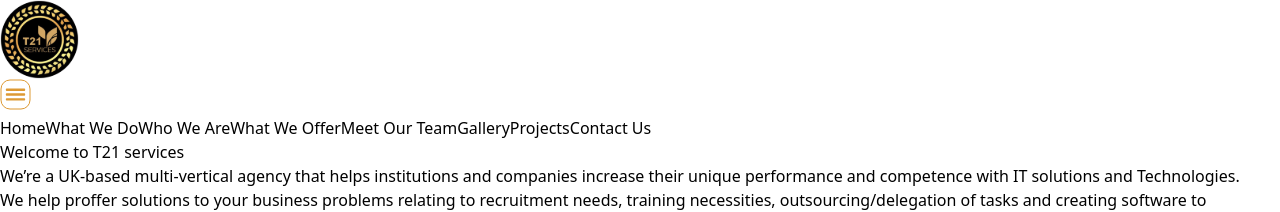
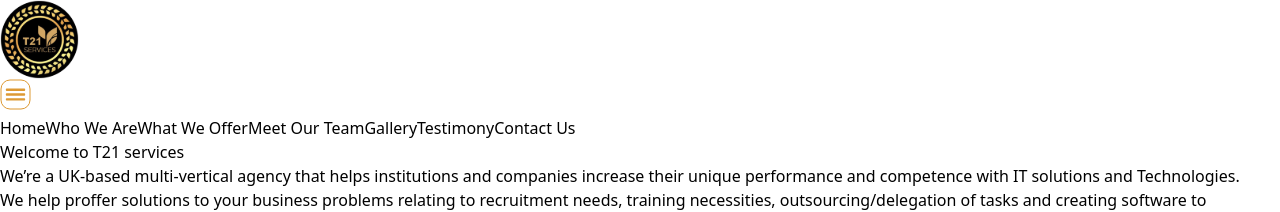
Before and after one commit to 123ol/t21services, a React (Vite) app: page / in a window 1280 px wide. Shown: the top 212 px of the page. Built offline with nearby package versions, Linux system fonts and the light colour scheme.

Commit message:
first commit1

```diff
--- a/src/Footer.jsx
+++ b/src/Footer.jsx
@@ -9,7 +9,7 @@ import icon2 from "./assets/mail_7699157 1.png"
 const Footer = () => {
   return (
     <footer className="bg-gray-800 text-white py-8 px-4 md:px-16 min-h-[450px] grid items-center footbg">
-      <div className="flex flex-col md:flex-row justify-between items-start md:items-center">
+      <div className="flex flex-col md:flex-row justify-between items-start md:items-center m-auto">
 
         {/* Left Section - Company Info */}
         <div className="mb-8 md:mb-0">
--- a/src/Navbar.jsx
+++ b/src/Navbar.jsx
@@ -28,12 +28,12 @@ const Navbar = () => {
 
   return (
     <nav
-      className={`fixed w-full top-0 z-50 flex justify-between items-center p-6 shadow-md transition duration-300 ease-in-out ${
+      className={`fixed w-full top-0 z-50 flex justify-between items-center  m-auto p-6 shadow-md transition duration-300 ease-in-out ${
         scrolling ? 'bg-white/30 backdrop-blur-md' : ''
       }`}
     >
       {/* Logo */}
-      <div className="font-bold text-xl text-yellow-700 px-2">
+      <div className="font-bold text-xl m-auto text-yellow-700 px-2">
         <img src={logo} alt="Logo" className="w-14 h-14" />
       </div>
 
@@ -61,9 +61,7 @@ const Navbar = () => {
         <a href="#home" className="text-gray-800 border border-yellow-500 px-4 h-fit py-2 rounded-lg hover:text-yellow-600 hover:border-yellow-600 transition duration-300 ease-in-out">
           Home
         </a>
-        <a href="#services" className="text-gray-800 border border-yellow-500 px-4 py-2 rounded-lg hover:text-yellow-600 h-fit hover:border-yellow-600 transition duration-300 ease-in-out">
-          What We Do
-        </a>
+
         <a href="#" className="text-gray-800 border border-yellow-500 px-4 py-2 rounded-lg hover:text-yellow-600 h-fit hover:border-yellow-600 transition duration-300 ease-in-out">
           Who We Are
         </a>
@@ -77,7 +75,7 @@ const Navbar = () => {
           Gallery
         </a>
         <a href="#" className="text-gray-800 border border-yellow-500 px-4 py-2 rounded-lg hover:text-yellow-600 h-fit hover:border-yellow-600 transition duration-300 ease-in-out">
-          Projects
+          Testimony
         </a>
         <a href="#Contact" className="bg-yellow-600 text-white px-6 py-2 rounded-lg hover:bg-yellow-700 transition duration-300 ease-in-out">
         Contact Us
```
